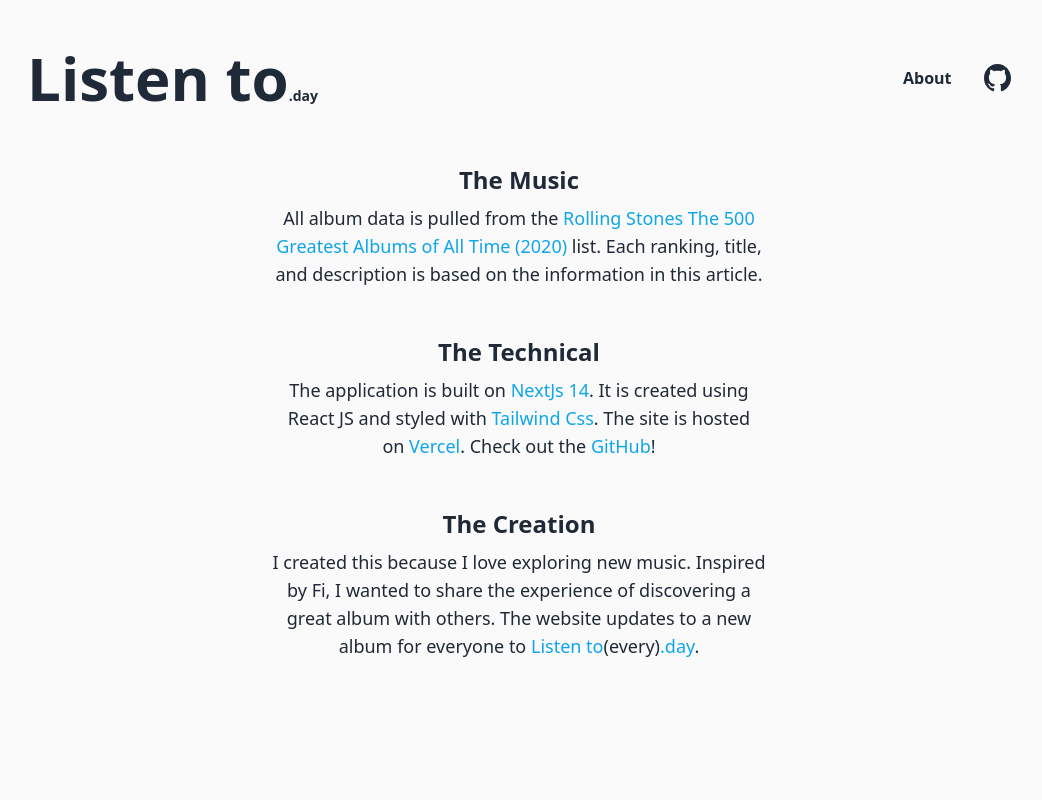
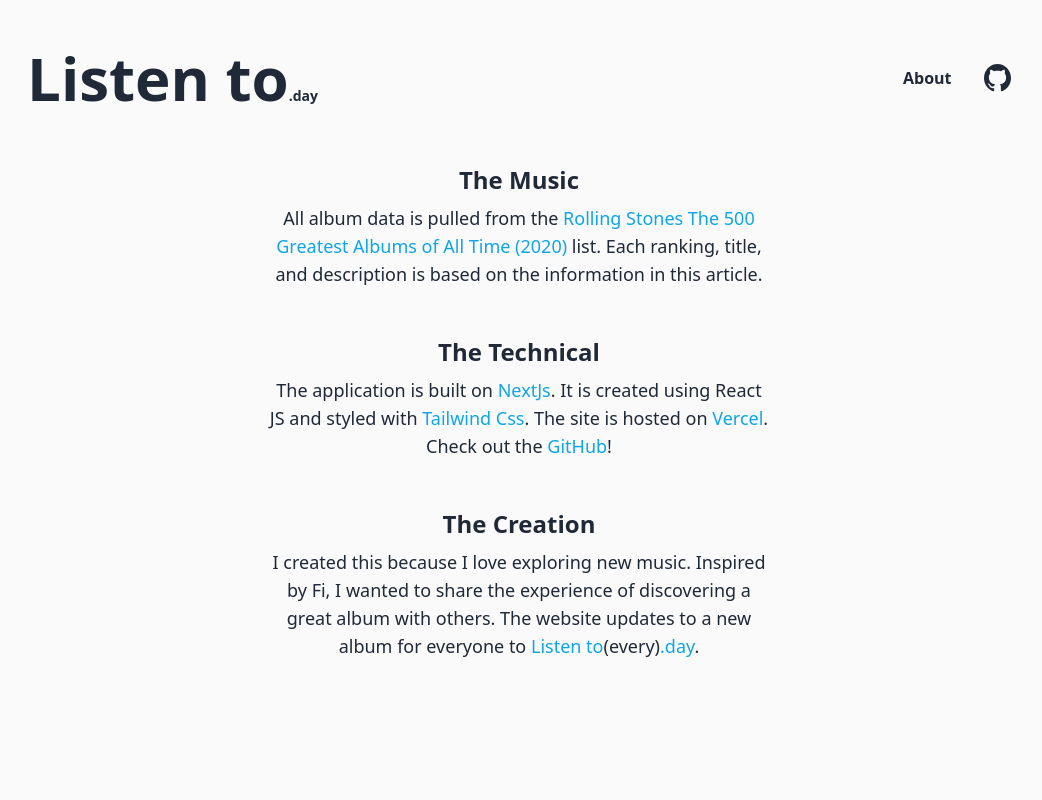
Before and after one commit to AndrewH06/listento.day, a Next.js app: page /about in a window 1280 px wide. Shown: the top 800 px of the page, without its empty margins (121-1163 px from the left). Built offline with nearby package versions, Linux system fonts and the light colour scheme.

Commit message:
🐛 Fixed typo

```diff
--- a/pages/about.jsx
+++ b/pages/about.jsx
@@ -29,7 +29,7 @@ const about = () => {
           <p className="max-w-[500px]">
             The application is built on&nbsp;
             <Link href="https://nextjs.org" className="text-sky-500">
-              NextJs 14
+              NextJs
             </Link>
             . It is created using React JS and styled with&nbsp;
             <Link href="https://tailwindcss.com" className="text-sky-500">
```
